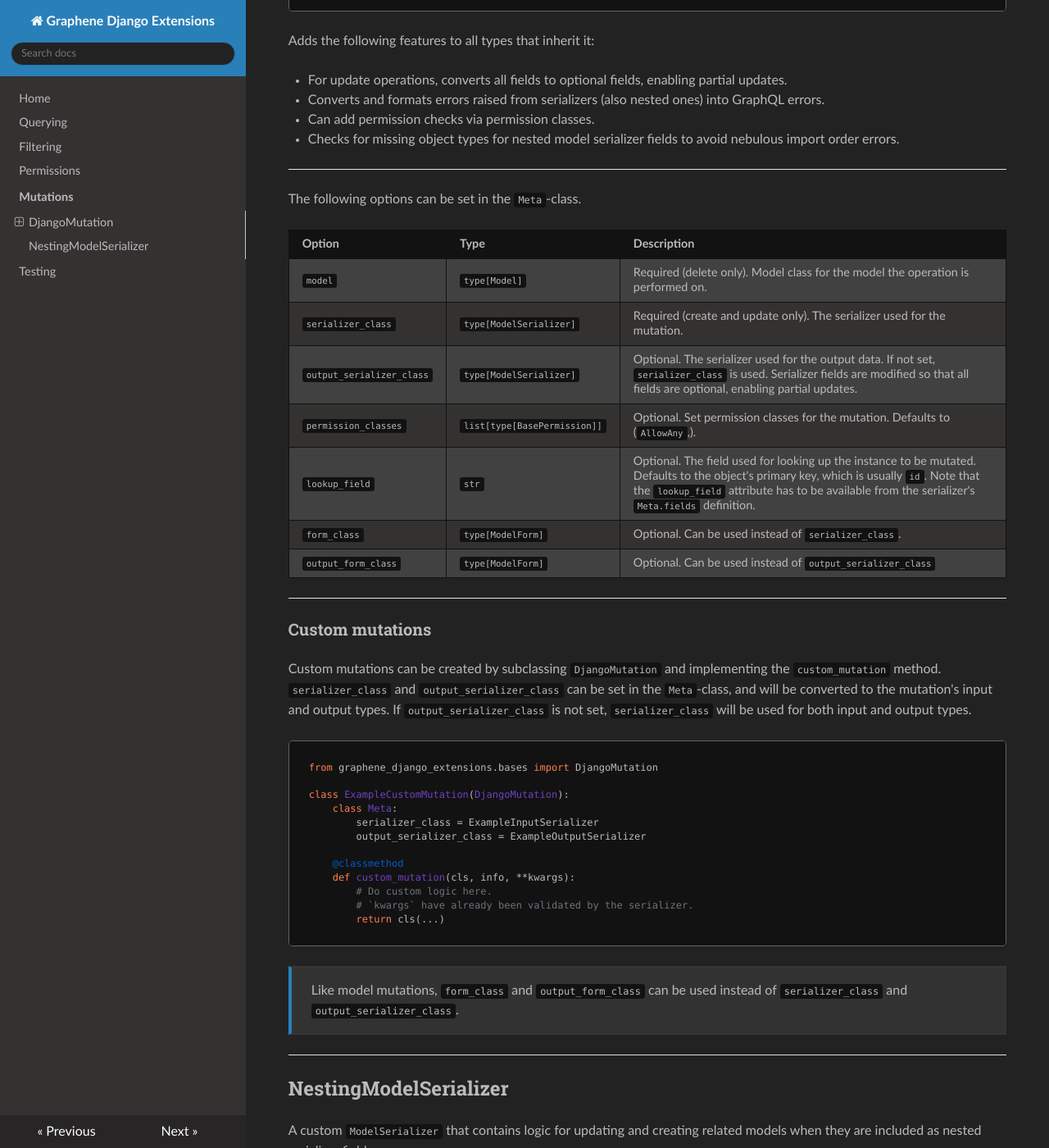
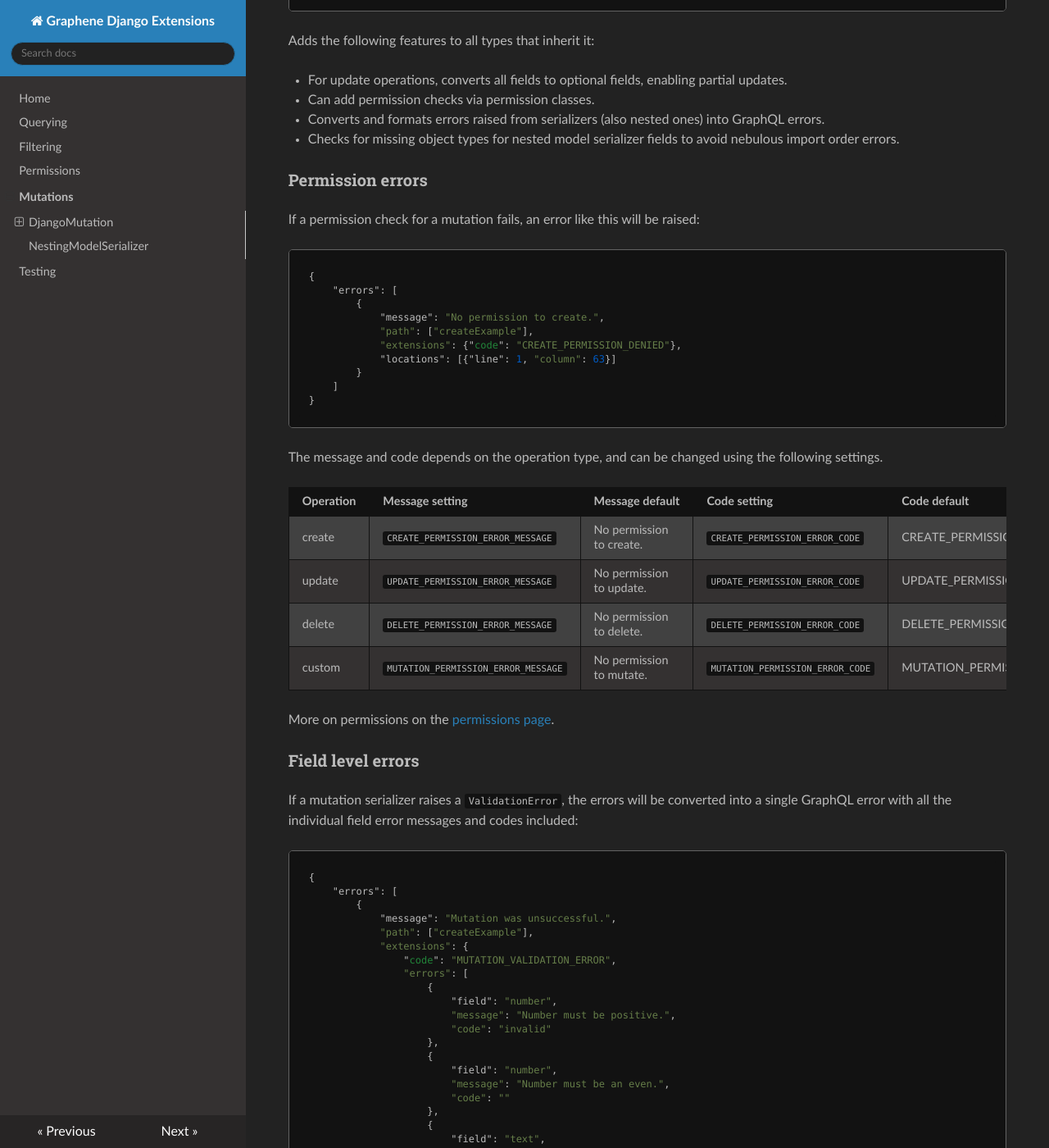
Before and after one commit to MrThearMan/graphene-django-extensions, an MkDocs documentation site: the page built from docs/mutations.md, in a window 1280 px wide and 1400 px high, scrolled down 578 px. Shown: the whole window at 82% size. Built offline with MkDocs 1.6.1, drawn with Linux system fonts in a browser that asks for light colours; nearby versions of some CDN libraries; a script that is not in the unit is left out; some of the changed text lies outside the part shown.

Commit message:
Update documentation

````diff
--- a/docs/mutations.md
+++ b/docs/mutations.md
@@ -27,9 +27,99 @@ class ExampleDeleteMutation(DeleteMutation):
 Adds the following features to all types that inherit it:
 
 - For update operations, converts all fields to optional fields, enabling partial updates.
+- Can add permission checks via permission classes.
 - Converts and formats errors raised from serializers (also nested ones) into GraphQL errors.
-- Can add permission checks via permission classes.
 - Checks for missing object types for nested model serializer fields to avoid nebulous import order errors.
+
+### Permission errors
+
+If a permission check for a mutation fails, an error like this will be raised:
+
+```json
+{
+    "errors": [
+        {
+            "message": "No permission to create.",
+            "path": ["createExample"],
+            "extensions": {"code": "CREATE_PERMISSION_DENIED"},
+            "locations": [{"line": 1, "column": 63}]
+        }
+    ]
+}
+```
+
+The message and code depends on the operation type, and can be changed using the following settings.
+
+| Operation | Message setting                     | Message default          | Code setting                     | Code default               |
+|-----------|-------------------------------------|--------------------------|----------------------------------|----------------------------|
+| create    | `CREATE_PERMISSION_ERROR_MESSAGE`   | No permission to create. | `CREATE_PERMISSION_ERROR_CODE`   | CREATE_PERMISSION_DENIED   |
+| update    | `UPDATE_PERMISSION_ERROR_MESSAGE`   | No permission to update. | `UPDATE_PERMISSION_ERROR_CODE`   | UPDATE_PERMISSION_DENIED   |
+| delete    | `DELETE_PERMISSION_ERROR_MESSAGE`   | No permission to delete. | `DELETE_PERMISSION_ERROR_CODE`   | DELETE_PERMISSION_DENIED   |
+| custom    | `MUTATION_PERMISSION_ERROR_MESSAGE` | No permission to mutate. | `MUTATION_PERMISSION_ERROR_CODE` | MUTATION_PERMISSION_DENIED |
+
+More on permissions on the [permissions page].
+
+### Field level errors
+
+If a mutation serializer raises a `ValidationError`, the errors will be converted into a
+single GraphQL error with all the individual field error messages and codes included:
+
+```json
+{
+    "errors": [
+        {
+            "message": "Mutation was unsuccessful.",
+            "path": ["createExample"],
+            "extensions": {
+                "code": "MUTATION_VALIDATION_ERROR",
+                "errors": [
+                    {
+                        "field": "number",
+                        "message": "Number must be positive.",
+                        "code": "invalid"
+                    },
+                    {
+                        "field": "number",
+                        "message": "Number must be an even.",
+                        "code": ""
+                    },
+                    {
+                        "field": "text",
+                        "message": "Text must be at least 10 characters long.",
+                        "code": "invalid"
+                    }
+                ]
+            },
+            "locations": [{"line": 1, "column": 63}]
+        }
+    ]
+}
+```
+
+If the error is raised from a nested serializer (when creating sub entities along with the parent entity, see
+`NestingModelSerializer` below), the field will include the dotted path to the sub entity where the field is located:
+
+```json
+{
+    "errors": [
+        {
+            "message": "Mutation was unsuccessful.",
+            "path": ["createExample"],
+            "extensions": {
+                "code": "MUTATION_VALIDATION_ERROR",
+                "errors": [
+                    {
+                        "field": "subEntry.number",
+                        "message": "Number must be positive.",
+                        "code": "invalid"
+                    }
+                ]
+            },
+            "locations": [{"line": 1, "column": 63}]
+        }
+    ]
+}
+```
 
 ---
 
@@ -157,3 +247,5 @@ will be deleted (e.g. Sub entity with `pk=1` could have been deleted here):
     ]
 }
 ```
+
+[permissions page]: https://mrthearman.github.io/graphene-django-extensions/permissions/
````
Also changed, not shown: docs/permissions.md (+25 -3 lines), docs/querying.md (+36 -0 lines).
